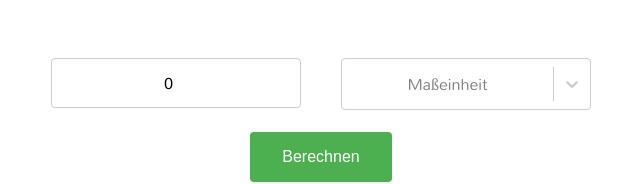
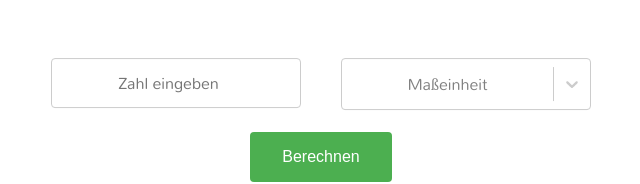
Before and after one commit to peermaute/wie-viele-fussballfelder-sind.es, a React (Create React App) app: page / in a window 1280 px wide. Shown: the part 341-525 px from the top of the page, without its empty margins (319-959 px from the left). Built offline with nearby package versions, Linux system fonts and the light colour scheme; the HTML template or start-up script is replaced by a standard one.

Commit message:
fixed some minor issues

```diff
--- a/src/App.module.css
+++ b/src/App.module.css
@@ -58,3 +58,9 @@
     display: block;
   }
 }
+
+@media screen and (max-height: 520px) {
+  .footer{
+    display: none;
+  }
+}
--- a/src/components/Inputs.js
+++ b/src/components/Inputs.js
@@ -19,7 +19,7 @@ const options = [
 ];
 
 const Inputs = (props) => {
-  const [inputValue, setInputValue] = useState(0);
+  const [inputValue, setInputValue] = useState();
   const [selectedUnit, setSelectedUnit] = useState("m");
 
   const inputChangeHandler = (event) => {
--- a/src/components/calculator.js
+++ b/src/components/calculator.js
@@ -1,6 +1,14 @@
 const FOOTBALL_FIELD_LENGTH = 105; // in meters
 
 const Calculator = (inputVal, unit) => {
+  if(!inputVal) {
+    inputVal = 0;
+  };
+
+  if(!unit) {
+    unit = "m";
+  };
+
   let inputValInMeters = 0;
   if (unit === "km") {
     inputValInMeters = inputVal * 1000;
```
